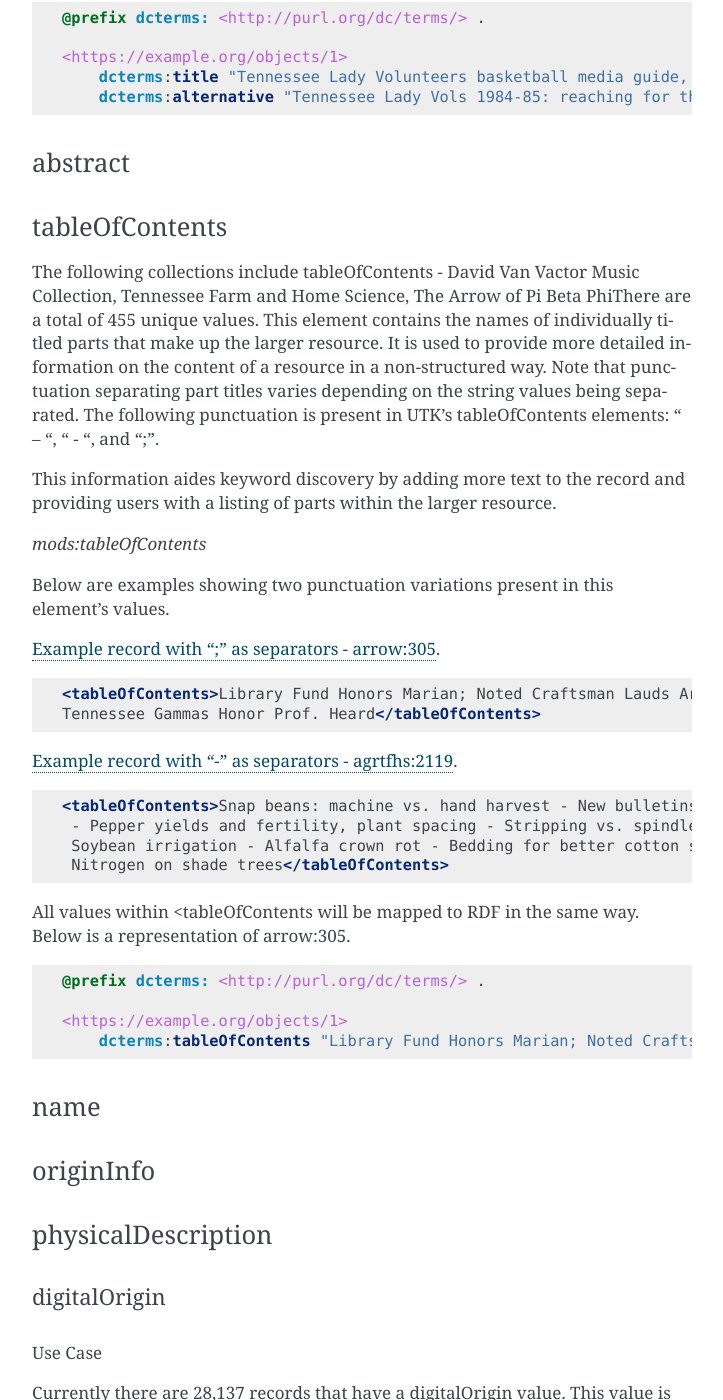
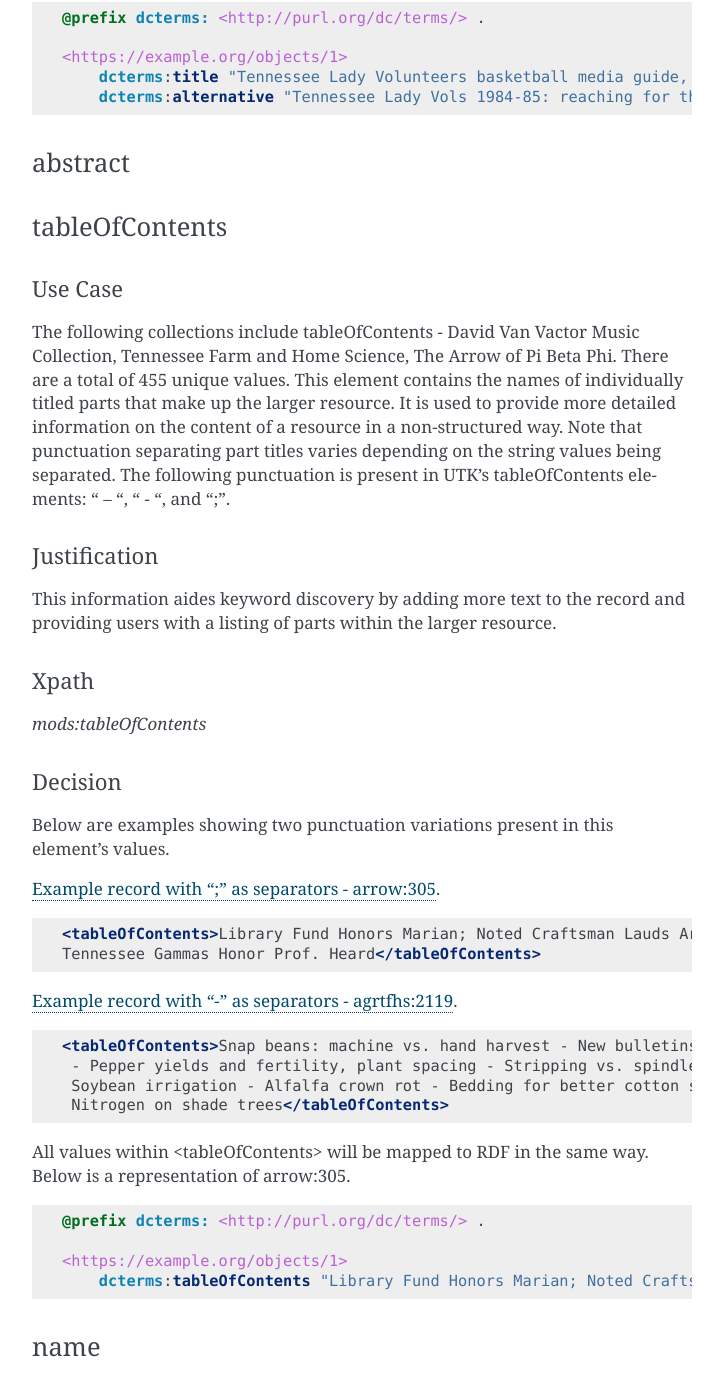
Before and after one commit to UTKcataloging/mods_to_rdf, a Sphinx documentation site: the page built from docs/source/contents/4_draft_mapping.rst, in a window 1280 px wide and 1400 px high, scrolled down 12254 px. Shown: the whole window, without its empty margins (388-1111 px from the left). Built offline with Sphinx 7.4.7, drawn with Linux system fonts in a browser that asks for light colours; formulas are drawn with MathJax 3; some of the changed text lies outside the part shown.

Commit message:
Correct inconsistent headings.

```diff
--- a/docs/source/contents/4_draft_mapping.rst
+++ b/docs/source/contents/4_draft_mapping.rst
@@ -609,27 +609,27 @@ tableOfContents
 ===============
 
 Use Case
-^^^^^^^^
+--------
 
 The following collections include tableOfContents - David Van Vactor Music Collection, Tennessee Farm and Home Science,
-The Arrow of Pi Beta PhiThere are a total of 455 unique values. This element contains the names of individually titled
+The Arrow of Pi Beta Phi. There are a total of 455 unique values. This element contains the names of individually titled
 parts that make up the larger resource. It is used to provide more detailed information on the content of a resource in
 a non-structured way. Note that punctuation separating part titles varies depending on the string values being separated.
 The following punctuation is present in UTK's tableOfContents elements: " -- ", " - ", and ";".
 
 Justification
-^^^^^^^^^^^^^
+-------------
 
 This information aides keyword discovery by adding more text to the record and providing users with a listing of parts
 within the larger resource.
 
 Xpath
-^^^^^
+-----
 
 `mods:tableOfContents`
 
 Decision
-^^^^^^^^
+--------
 
 Below are examples showing two punctuation variations present in this element's values.
 
```
Also changed, not shown: other parts of docs/source/contents/4_draft_mapping.rst (+1 -1 lines).
